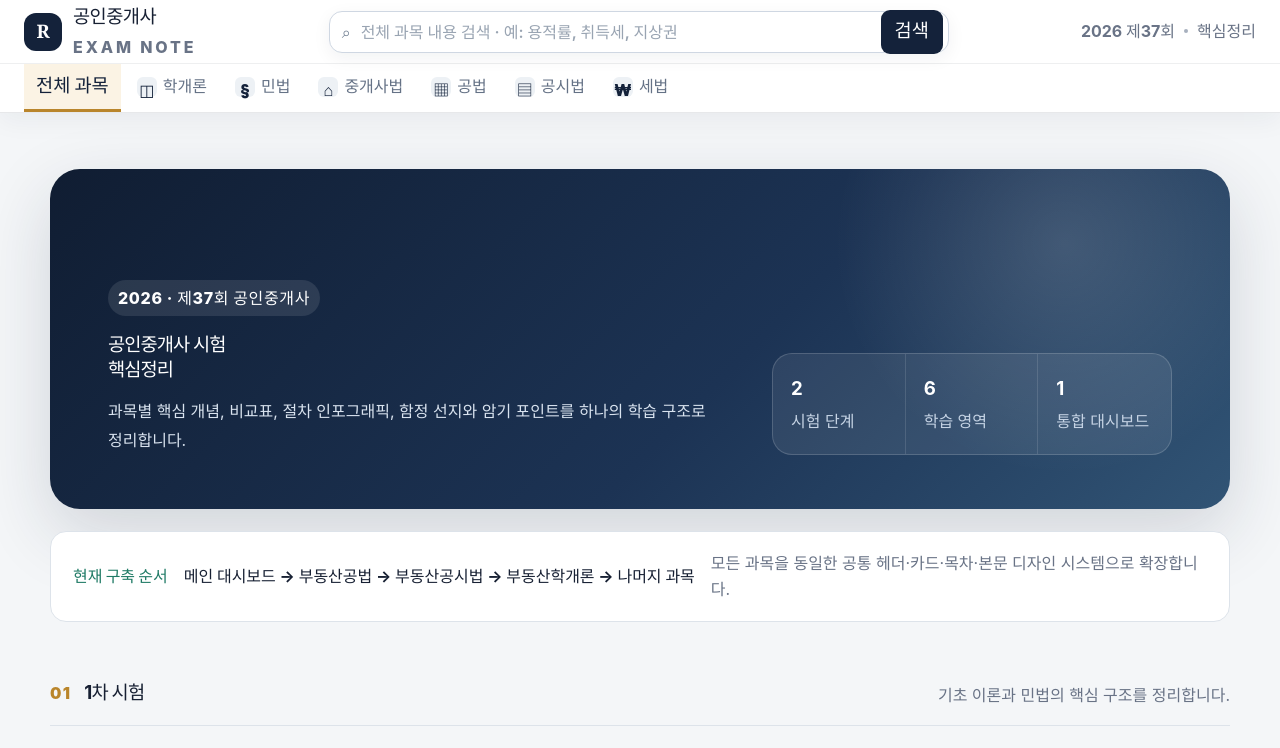
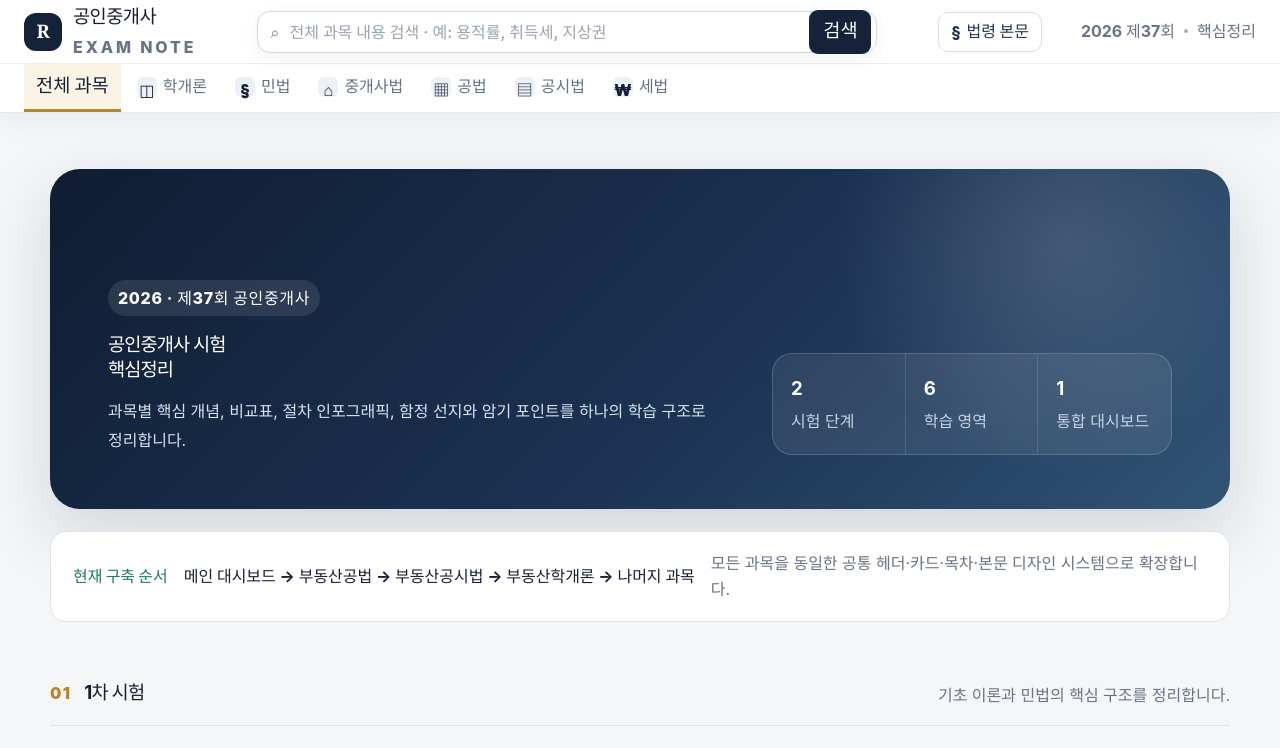
Before and after one commit to parkminhyun0/realtor-exam, a React (Vite) app: page / in a window 1280 px wide. Shown: the top 748 px of the page. Built offline with nearby package versions, Linux system fonts and the light colour scheme.

Commit message:
feat: connect global law viewer launcher

```diff
--- a/src/GlobalSearch.jsx
+++ b/src/GlobalSearch.jsx
@@ -1,11 +1,18 @@
 import { useEffect, useRef, useState } from 'react'
+import LawTextViewer from './LawTextViewer'
 import { searchSite } from './siteSearch'
+import './law-viewer.css'
+
+function getActiveSubjectId() {
+  return window.location.hash.replace(/^#\/?/, '') || ''
+}
 
 export default function GlobalSearch({ onNavigate }) {
   const [query, setQuery] = useState('')
   const [results, setResults] = useState([])
   const [submittedQuery, setSubmittedQuery] = useState('')
   const [open, setOpen] = useState(false)
+  const [lawViewerOpen, setLawViewerOpen] = useState(false)
   const rootRef = useRef(null)
 
   useEffect(() => {
@@ -41,6 +48,7 @@ export default function GlobalSearch({ onNavigate }) {
   }
 
   return (
+    <>
       <div className="global-search" ref={rootRef}>
         <form className="global-search__form" role="search" onSubmit={handleSubmit}>
           <span className="global-search__icon" aria-hidden="true">⌕</span>
@@ -96,5 +104,27 @@ export default function GlobalSearch({ onNavigate }) {
           </div>
         )}
       </div>
+
+      <button
+        className="law-open-button"
+        type="button"
+        onClick={() => {
+          setOpen(false)
+          setLawViewerOpen(true)
+        }}
+        aria-haspopup="dialog"
+        aria-label="관련 법령 본문 열기"
+        title="관련 법령 본문"
+      >
+        <span className="law-open-button__icon" aria-hidden="true">§</span>
+        <span className="law-open-button__text">법령 본문</span>
+      </button>
+
+      <LawTextViewer
+        open={lawViewerOpen}
+        onClose={() => setLawViewerOpen(false)}
+        activeSubjectId={getActiveSubjectId()}
+      />
+    </>
   )
 }
```
Lines whose indentation alone changed are shown as unchanged.
